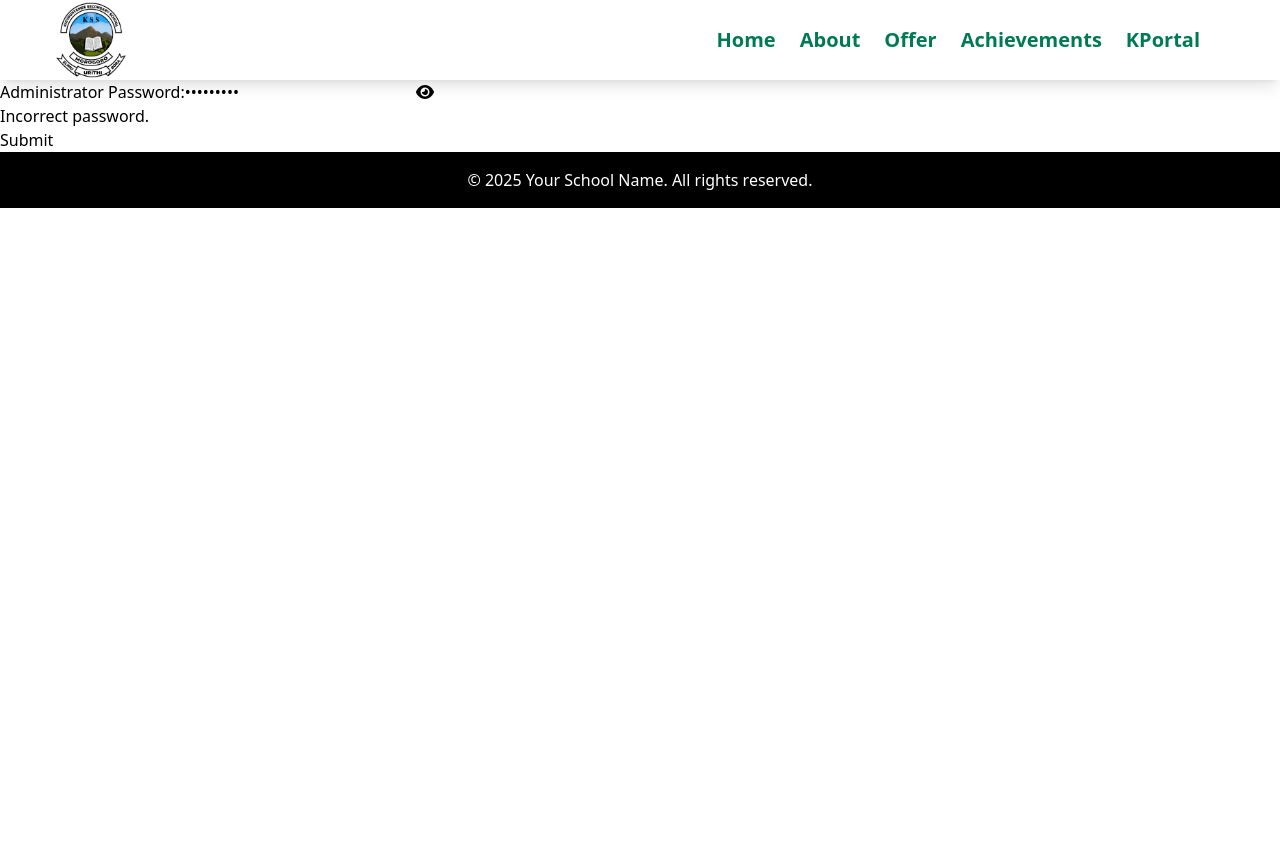
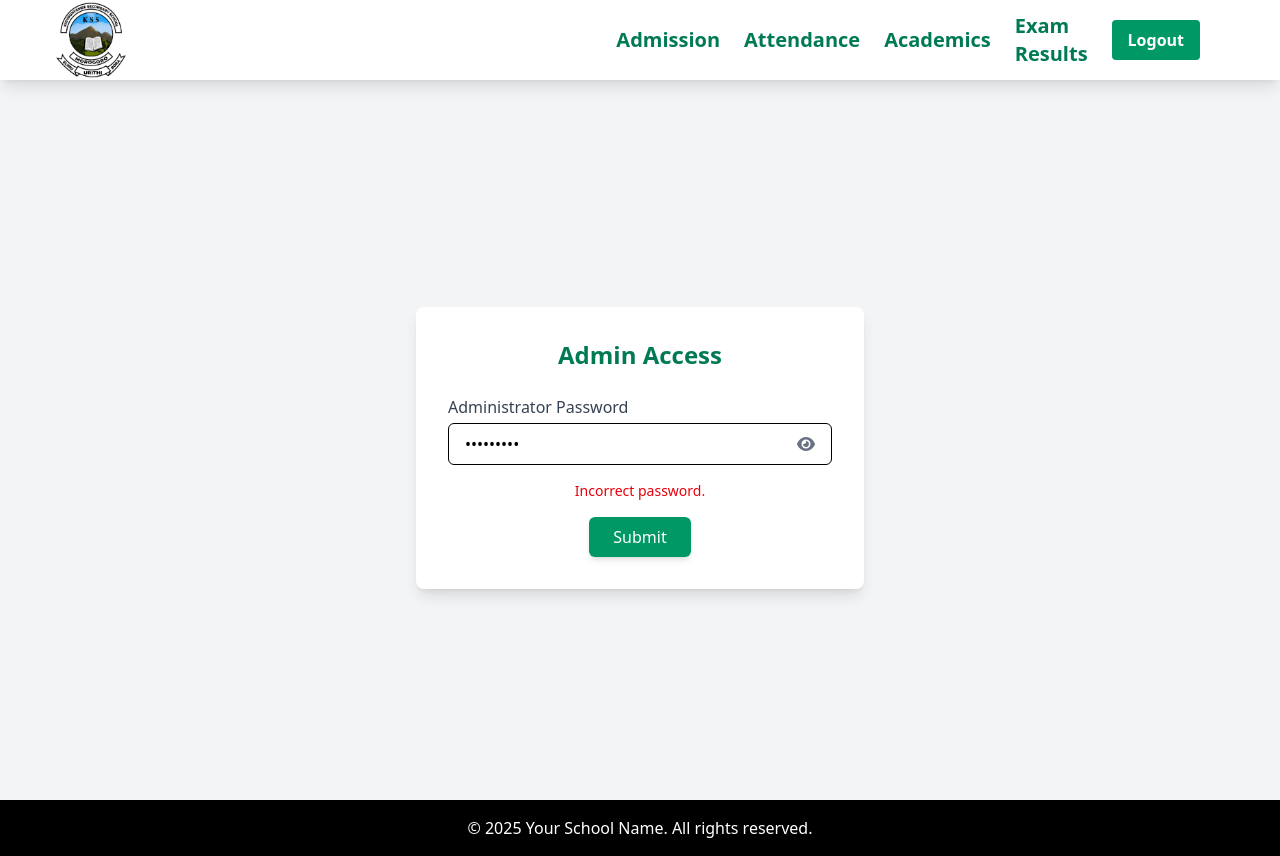
Before and after one commit to stevel419/SchoolWebsite, a React (Vite) app in the folder client/: page /PortalSignupGate in a window 1280 px wide. Both pictures are taken after typing "Sample123" into the empty fields and a click on the button "Submit". Before the commit the page ends 800 px from the top, so only its background shows below. Built offline with nearby package versions, Linux system fonts and the light colour scheme.

Commit message:
Header Styling

```diff
--- a/client/src/App.jsx
+++ b/client/src/App.jsx
@@ -10,11 +10,20 @@ import Academics from './components/Academics.jsx';
 import PortalLogin from './PortalLogin.jsx';
 import PortalSignupGate from './PortalSignupGate.jsx';
 import PortalSignup from "./PortalSignup.jsx";
+import PortalHeader from './PortalHeader.jsx';
+import Portal from './Portal.jsx';
+import { useLocation } from "react-router-dom";
+
 
 function App() {
+  const location = useLocation();
+
+  const isPortalRoute = location.pathname.startsWith("/Portal") ||
+  ["/Admission", "/Academics", "/Attendance", "/ExamResults"].includes(location.pathname);
+
   return (
       <div>
-        <Header />
+        {isPortalRoute ? <PortalHeader /> : <Header />}
         <main>
           <Routes>
             <Route path="/" element={<Home />} />
--- a/client/src/Portal.jsx
+++ b/client/src/Portal.jsx
@@ -1,12 +1,32 @@
-import PortalHeader from './PortalHeader';
-function Portal() {
-    return (
-        <section>
-            <div>
-                <PortalHeader />
-            </div>
-        </section>
-    );
-}
+import React from 'react';
+import { Link } from 'react-router-dom';
+import { faUserPlus, faClipboardList, faGraduationCap, faFileAlt } from '@fortawesome/free-solid-svg-icons';
+import { FontAwesomeIcon } from '@fortawesome/react-fontawesome';
+
+const portalTiles = [
+  { title: "Admission", icon: faUserPlus, route: "/Admission" },
+  { title: "Attendance", icon: faClipboardList, route: "/Attendance" },
+  { title: "Academics", icon: faGraduationCap, route: "/Academics" },
+  { title: "Exam Results", icon: faFileAlt, route: "/ExamResults" }
+];
+
+const Portal = () => {
+  return (
+    <section className="min-h-screen pt-24 bg-gray-100 px-6">
+      <div className="max-w-6xl mx-auto grid grid-cols-1 sm:grid-cols-2 lg:grid-cols-4 gap-6">
+        {portalTiles.map((tile, idx) => (
+          <Link
+            to={tile.route}
+            key={idx}
+            className="bg-white rounded-lg shadow-lg hover:shadow-xl transition p-6 flex flex-col items-center text-center border hover:border-emerald-600"
+          >
+            <FontAwesomeIcon icon={tile.icon} size="3x" className="text-emerald-600 mb-4" />
+            <h3 className="text-lg font-semibold text-gray-800">{tile.title}</h3>
+          </Link>
+        ))}
+      </div>
+    </section>
+  );
+};
 
 export default Portal;
--- /dev/null
+++ b/client/src/PortalAcademics.jsx
@@ -0,0 +1,14 @@
+import React from 'react';
+
+const PortalAcademics = () => {
+  return (
+    <section className="min-h-screen pt-24 bg-gray-50 px-6">
+      <div className="max-w-5xl mx-auto bg-white shadow-md rounded-lg p-8">
+        <h2 className="text-2xl font-bold text-emerald-700 mb-4">Academics</h2>
+        <p className="text-gray-600">This page will display academic information such as subjects, performance, and reports.</p>
+      </div>
+    </section>
+  );
+};
+
+export default PortalAcademics;
--- /dev/null
+++ b/client/src/PortalAdmission.jsx
@@ -0,0 +1,14 @@
+import React from 'react';
+
+const PortalAdmission = () => {
+  return (
+    <section className="min-h-screen pt-24 bg-gray-50 px-6">
+      <div className="max-w-5xl mx-auto bg-white shadow-md rounded-lg p-8">
+        <h2 className="text-2xl font-bold text-emerald-700 mb-4">Admissions</h2>
+        <p className="text-gray-600">This page will manage student admissions and related forms.</p>
+      </div>
+    </section>
+  );
+};
+
+export default PortalAdmission;
--- /dev/null
+++ b/client/src/PortalAttendance.jsx
@@ -0,0 +1,14 @@
+import React from 'react';
+
+const PortalAttendance = () => {
+  return (
+    <section className="min-h-screen pt-24 bg-gray-50 px-6">
+      <div className="max-w-5xl mx-auto bg-white shadow-md rounded-lg p-8">
+        <h2 className="text-2xl font-bold text-emerald-700 mb-4">Attendance</h2>
+        <p className="text-gray-600">This page will be used to track and manage student attendance records.</p>
+      </div>
+    </section>
+  );
+};
+
+export default PortalAttendance;
--- /dev/null
+++ b/client/src/PortalExamResults.jsx
@@ -0,0 +1,14 @@
+import React from 'react';
+
+const PortalExamResults = () => {
+  return (
+    <section className="min-h-screen pt-24 bg-gray-50 px-6">
+      <div className="max-w-5xl mx-auto bg-white shadow-md rounded-lg p-8">
+        <h2 className="text-2xl font-bold text-emerald-700 mb-4">Exam Results</h2>
+        <p className="text-gray-600">This page will list and manage exam scores, comments, and feedback.</p>
+      </div>
+    </section>
+  );
+};
+
+export default PortalExamResults;
--- a/client/src/PortalHeader.jsx
+++ b/client/src/PortalHeader.jsx
@@ -1,36 +1,31 @@
-import React from 'react';
-import { Link } from 'react-router-dom';
+import React, { useState } from 'react';
+import { faTimes, faBars } from '@fortawesome/free-solid-svg-icons';
+import { FontAwesomeIcon } from '@fortawesome/react-fontawesome';
+import PortalNav from "./PortalNav.jsx";
+import Logo from "../src/components/Logo.jsx";
 
 const PortalHeader = () => {
-  return (
-    <header className="bg-emerald-700 text-white py-4 shadow-md">
-      <div className="container mx-auto px-6 flex justify-between items-center">
-        <div className="flex items-center gap-3">
-          <img
-            src="/KIGURUNYEMBE_LOGO.png"
-            alt="School Logo"
-            className="w-12 h-12 object-contain"
-          />
-          <h1 className="text-lg font-bold">KSS Teacher Portal</h1>
-        </div>
+    const [isOpen, setIsOpen] = useState(false);
+    const toggleMenu = () => {
+        setIsOpen(prev => !prev);
+    };
 
-        <nav className="flex gap-6 text-sm md:text-base">
-          <Link to="/Admission" className="hover:text-gray-200 transition duration-200">
-            Admission
-          </Link>
-          <Link to="/Attendance" className="hover:text-gray-200 transition duration-200">
-            Attendance
-          </Link>
-          <Link to="/Academics" className="hover:text-gray-200 transition duration-200">
-            Academics
-          </Link>
-          <Link to="/ExamResults" className="hover:text-gray-200 transition duration-200">
-            Exam Results
-          </Link>
-        </nav>
-      </div>
-    </header>
-  );
+    return (
+        <header className="w-full fixed top-0 left-0 z-50 flex items-center justify-between px-4 md:px-10 h-20 bg-white text-black shadow-lg">
+            <Logo />
+            <PortalNav isOpen={isOpen} toggleMenu={toggleMenu}/>
+
+            <div className="absolute right-4 top-5 md:hidden">
+                <button onClick={toggleMenu} className= "">
+                    {isOpen ? (
+                        <FontAwesomeIcon icon={faTimes} size="2x" className="text-emerald-600 font-semibold hover:text-emerald-800 transition-colors duration-300"  />
+                    ) : (
+                        <FontAwesomeIcon icon={faBars} size="2x" className="text-emerald-600 font-semibold hover:text-emerald-800 transition-colors duration-300"/>
+                    )}
+                </button>
+            </div>
+        </header>
+    );
 };
 
 export default PortalHeader;
--- /dev/null
+++ b/client/src/PortalNav.jsx
@@ -0,0 +1,56 @@
+import React from 'react';
+import { Link, useNavigate } from 'react-router-dom';
+import PropTypes from 'prop-types';
+
+const PortalNav = ({ isOpen, toggleMenu }) => {
+  const navigate = useNavigate();
+
+  const handleLogout = () => {
+    localStorage.removeItem('token'); // or sessionStorage depending on your auth
+    navigate('/');
+  };
+
+  const navItems = [
+    { id: 1, text: 'Admission', slug: '/PortalAdmission' },
+    { id: 2, text: 'Attendance', slug: '/PortalAttendance' },
+    { id: 3, text: 'Academics', slug: '/PortalAcademics' },
+    { id: 4, text: 'Exam Results', slug: '/PortalExamResults' },
+  ];
+
+  return (
+    <nav
+      className={`w-full md:w-1/2 px-4 py-2 md:px-10 bg-white md:justify-end absolute md:static top-20 left-0 ${
+        isOpen ? 'flex' : 'hidden'
+      } md:flex`}
+    >
+      <ul className="flex flex-col md:flex-row gap-6 md:gap-6 w-full md:w-auto items-center">
+        {navItems.map((item) => (
+          <li key={item.id}>
+            <Link
+              onClick={toggleMenu}
+              to={item.slug}
+              className="text-emerald-700 hover:text-emerald-900 text-lg md:text-xl font-semibold transition-colors duration-300"
+            >
+              {item.text}
+            </Link>
+          </li>
+        ))}
+        <li>
+          <button
+            onClick={handleLogout}
+            className="bg-emerald-600 hover:bg-emerald-700 text-white text-sm md:text-base font-semibold px-4 py-2 rounded transition duration-300"
+          >
+            Logout
+          </button>
+        </li>
+      </ul>
+    </nav>
+  );
+};
+
+PortalNav.propTypes = {
+  isOpen: PropTypes.bool.isRequired,
+  toggleMenu: PropTypes.func.isRequired,
+};
+
+export default PortalNav;
--- a/client/src/PortalSignupGate.jsx
+++ b/client/src/PortalSignupGate.jsx
@@ -25,20 +25,46 @@ function PortalSignupGate() {
     }
 
     return (
-        <section className="pt-20">
+<section className="min-h-screen pt-24 bg-gray-100 flex items-center justify-center">
+  <div className="bg-white p-8 rounded-lg shadow-lg w-full max-w-md space-y-6">
+    <h2 className="text-2xl font-semibold text-center text-emerald-700">Admin Access</h2>
+
+    <div className="space-y-4">
       <div>
-                <label>Administrator Password:</label>
+        <label className="block text-gray-700 font-medium mb-1">Administrator Password</label>
+        <div className="flex items-center border rounded-md overflow-hidden">
           <input
-                    type={ showPassword ? "text" : "password" }
+            type={showPassword ? "text" : "password"}
             required
-                    value={ password }
-                    onChange={ (e) => setPassword(e.target.value) }
+            value={password}
+            onChange={(e) => setPassword(e.target.value)}
+            className="w-full px-4 py-2 focus:outline-none"
           />
-                <button type="button" onClick={ togglePassword }>
-                    <FontAwesomeIcon icon={ showPassword ? faEyeSlash : faEye } />
+          <button
+            type="button"
+            onClick={togglePassword}
+            className="px-4 text-gray-500 hover:text-emerald-600"
+          >
+            <FontAwesomeIcon icon={showPassword ? faEyeSlash : faEye} />
           </button>
-                { error && <p>{error}</p> }
-                <button onClick={ handleSubmit }>Submit</button>
+        </div>
+      </div>
+
+      {error && (
+        <p className="text-sm text-red-600 text-center font-medium">
+          {error}
+        </p>
+      )}
+
+      <div className="text-center">
+        <button
+          onClick={handleSubmit}
+          className="bg-emerald-600 hover:bg-emerald-700 text-white px-6 py-2 rounded-md shadow-md transition"
+        >
+          Submit
+        </button>
+      </div>
+    </div>
   </div>
 </section>
     );
```
Lines whose indentation alone changed are shown as unchanged.
